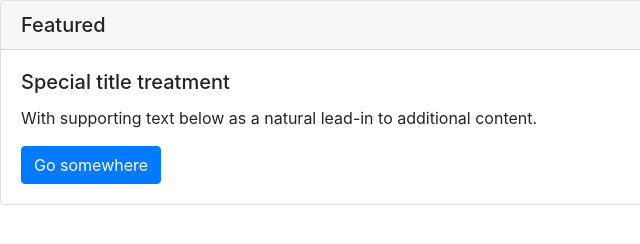
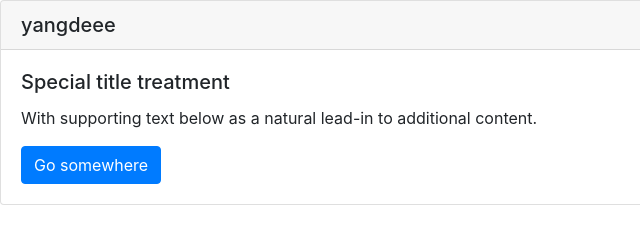
Before and after one commit to yangdeee/web_profile, a plain HTML site: page index.html in a window 1280 px wide. Shown: the full height of the page, 0-640 px from the left. Drawn offline with nearby package versions, Linux system fonts and the light colour scheme.

Commit message:
gantinama

```diff
--- a/index.html
+++ b/index.html
@@ -10,7 +10,7 @@
 <body>
     <div>
         <div class="card">
-            <h5 class="card-header">Featured</h5>
+            <h5 class="card-header">yangdeee</h5>
             <div class="card-body">
               <h5 class="card-title">Special title treatment</h5>
               <p class="card-text">With supporting text below as a natural lead-in to additional content.</p>
```
